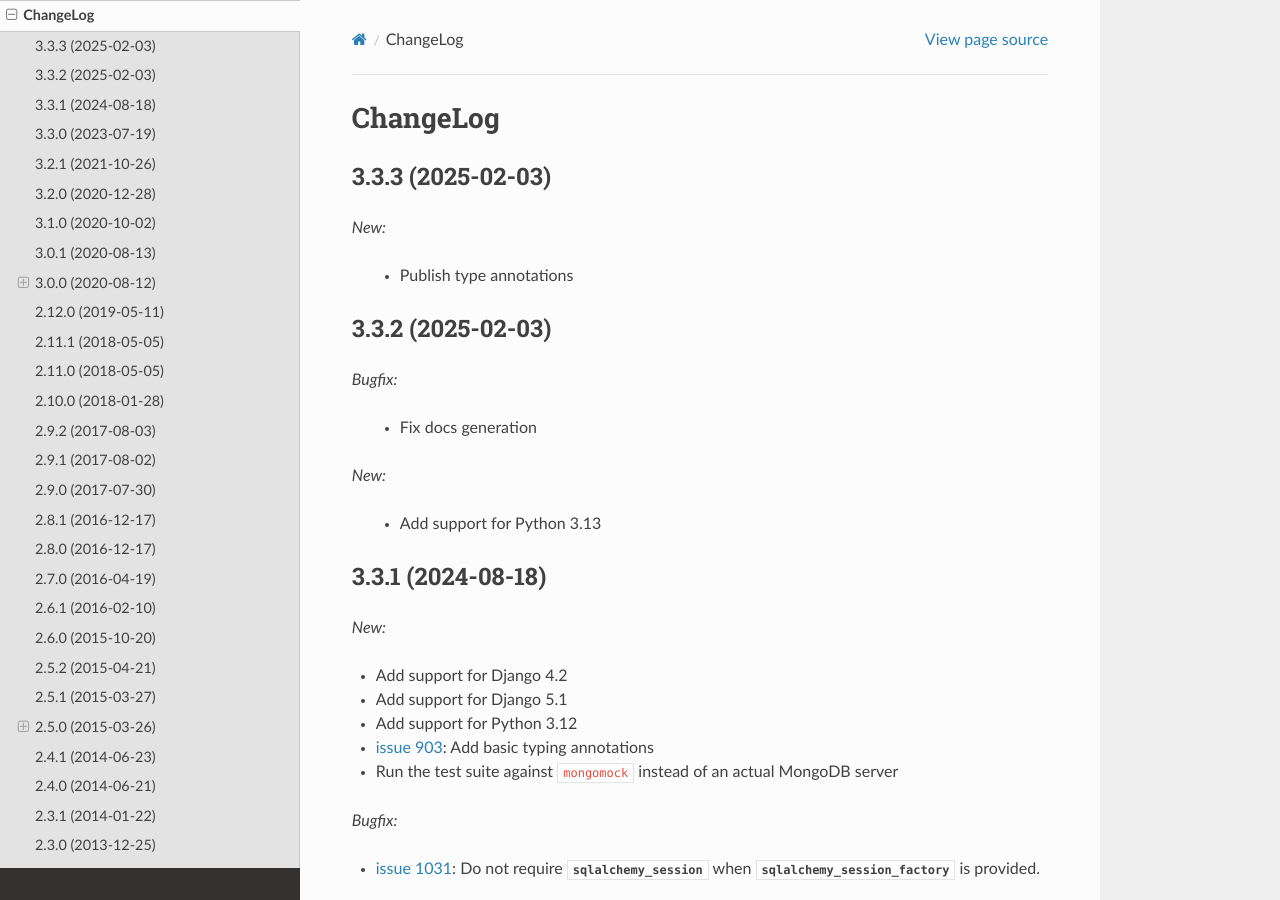
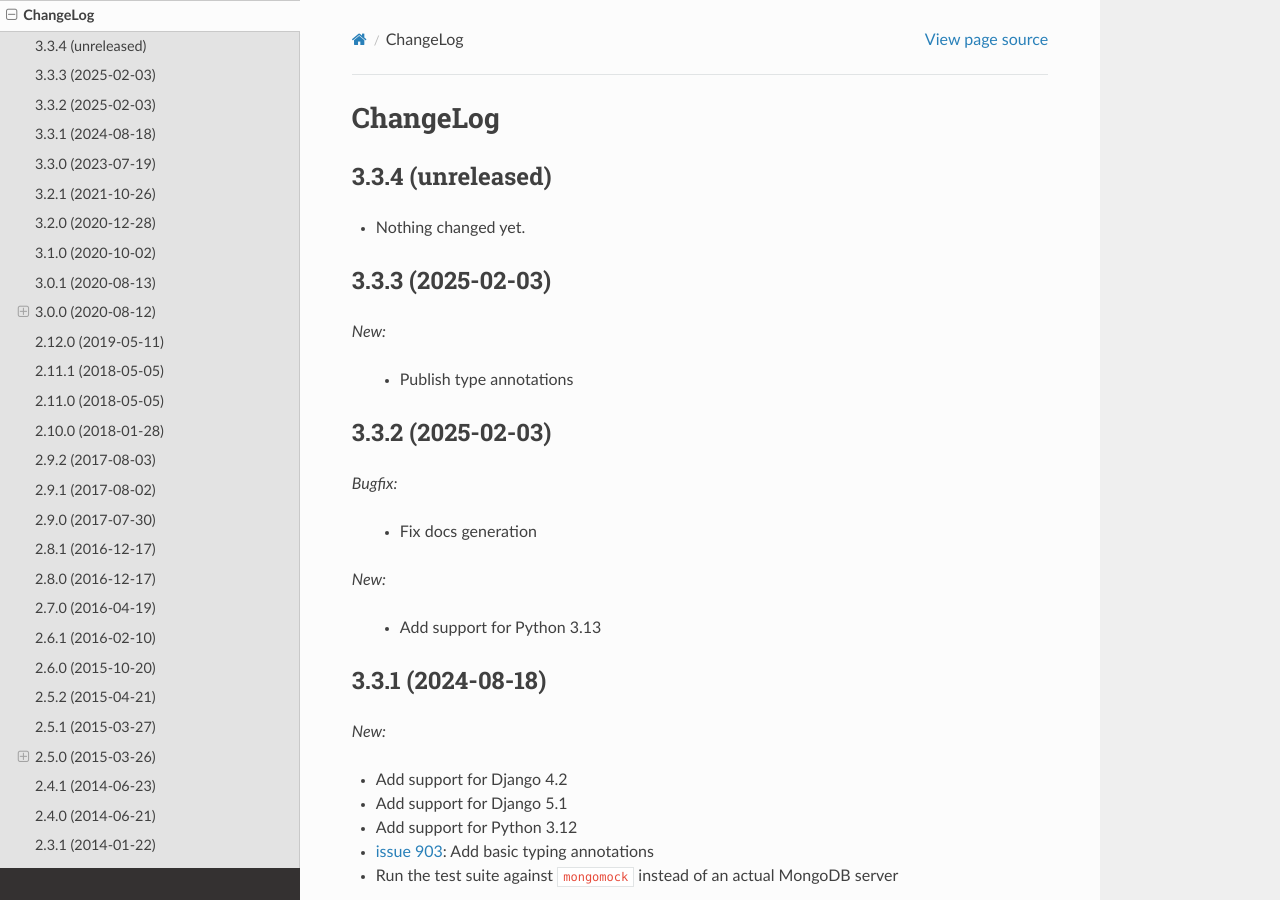
Before and after one commit to FactoryBoy/factory_boy, a Sphinx documentation site: the page built from docs/changelog.rst, in a window 1280 px wide and 900 px high. Built offline with Sphinx 7.4.7 and the Read the Docs theme 3.1.0, drawn with Linux system fonts in a browser that asks for light colours.

Commit message:
Back to development: 3.3.4

```diff
--- a/docs/changelog.rst
+++ b/docs/changelog.rst
@@ -2,6 +2,12 @@ ChangeLog
 =========
 
 .. Note for v4.x: don't forget to check "Deprecated" sections for removal.
+
+3.3.4 (unreleased)
+------------------
+
+- Nothing changed yet.
+
 
 3.3.3 (2025-02-03)
 ------------------
--- a/setup.cfg
+++ b/setup.cfg
@@ -1,6 +1,6 @@
 [metadata]
 name = factory_boy
-version = 3.3.3
+version = 3.3.4.dev0
 description = A versatile test fixtures replacement based on thoughtbot's factory_bot for Ruby.
 long_description = file: README.rst
 # https://docutils.sourceforge.io/FAQ.html#what-s-the-official-mime-type-for-restructuredtext-data
```
